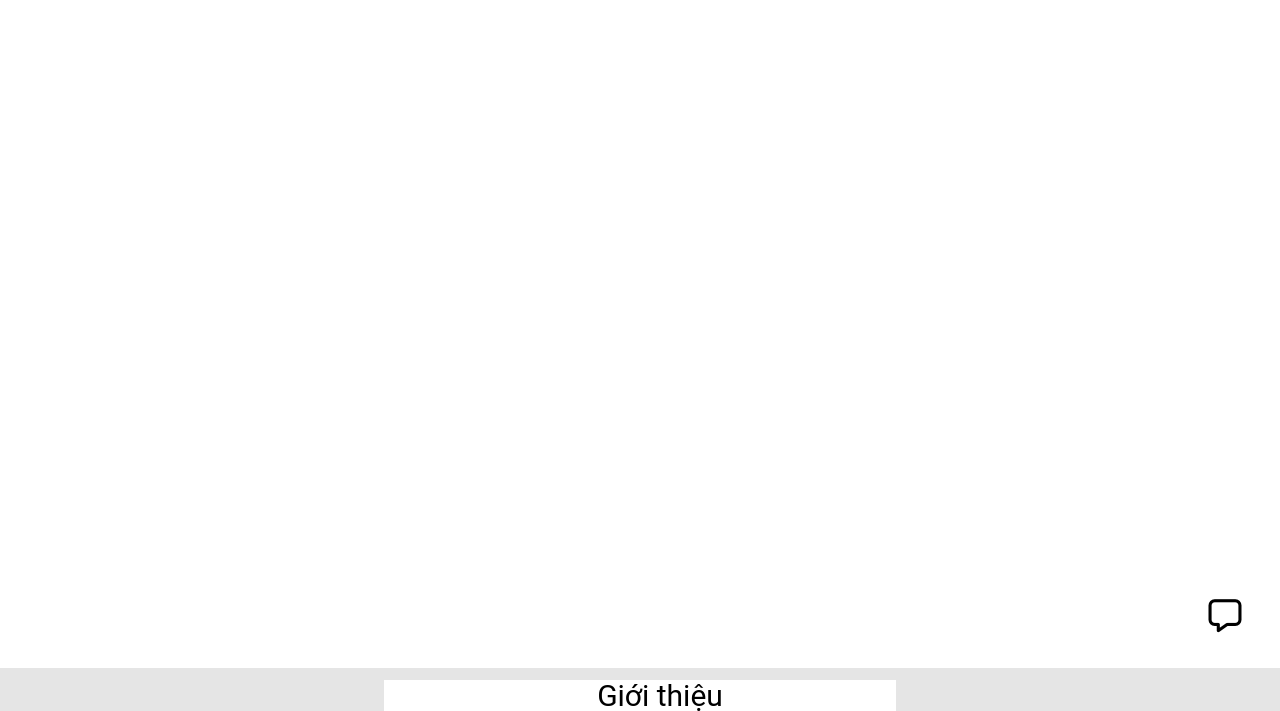
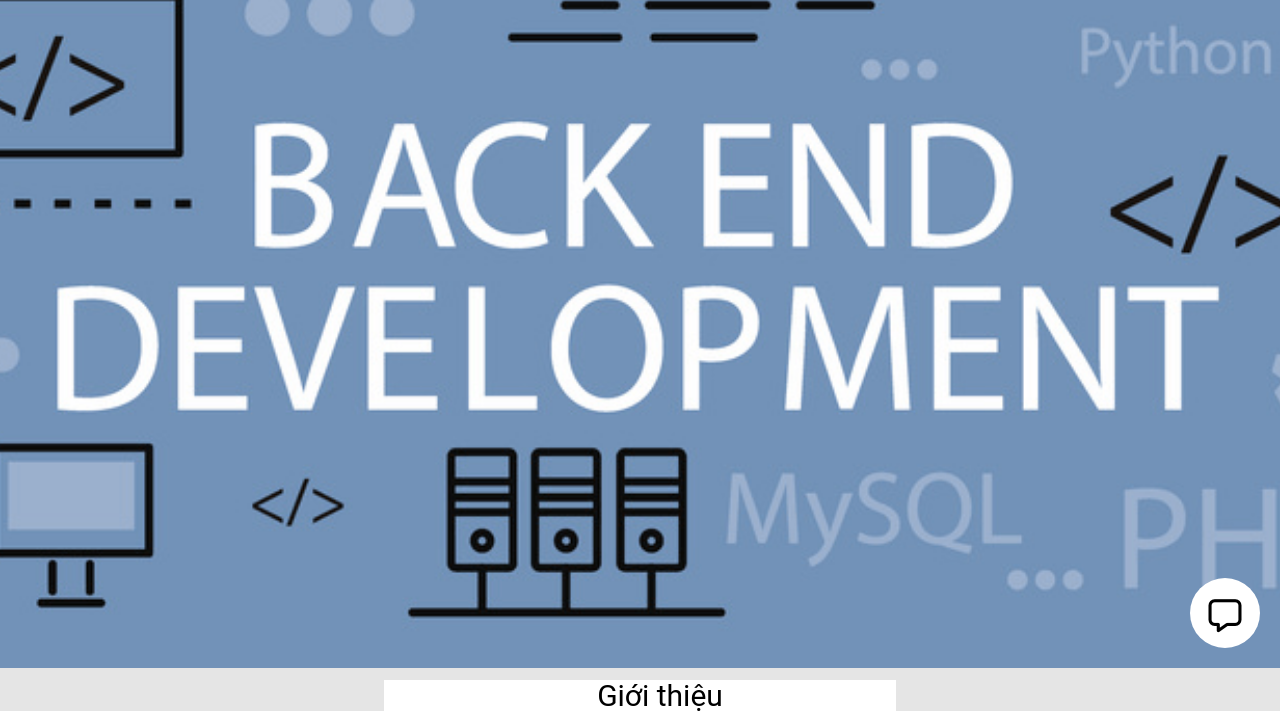
Before and after one commit to NHNam2003/nhnam2003.github.io, a plain HTML site: page index.html in a window 1280 px wide. Shown: the part 132-843 px from the top of the page. Drawn offline with Linux system fonts and the light colour scheme.

Commit message:
Update main.css

```diff
--- a/main.css
+++ b/main.css
@@ -66,7 +66,7 @@ html {
     width: 100%;
     height: 100vh;
     min-height: 633px;
-    background: url(/mySelf/img/heading2.png) top / cover no-repeat;
+    background: url(./img/heading2.png) top / cover no-repeat;
     font-size: 1.6rem;
     color: #fff;
     position: relative;
```
